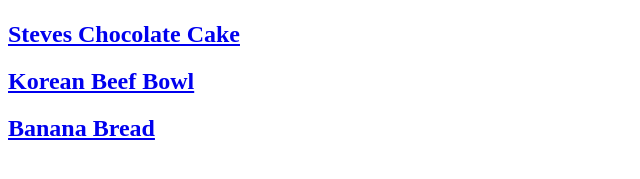
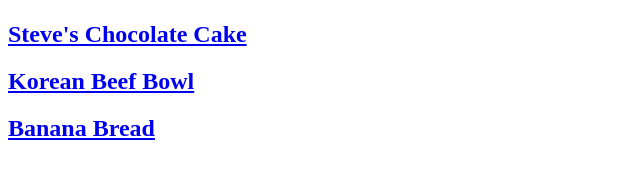
Before and after one commit to BenFin75/odin-recipes, a plain HTML site: page index.html in a window 1280 px wide. Shown: the part 555-734 px from the top of the page, 0-640 px from the left. Drawn offline with Linux system fonts and the light colour scheme.

Commit message:
added a '

```diff
--- a/index.html
+++ b/index.html
@@ -8,7 +8,7 @@
         <h1>Martha Stewart's Cookbook</h1>
         <img src="./img/mstew.jpg" alt="Yung Gravy and his wife" width="900">
         <h2>
-            <a href="./recipes/cake.html">Steves Chocolate Cake</a>
+            <a href="./recipes/cake.html">Steve's Chocolate Cake</a>
         </h2>
         <h2>
             <a href="./recipes/beefbowl.html">Korean Beef Bowl</a>
```
